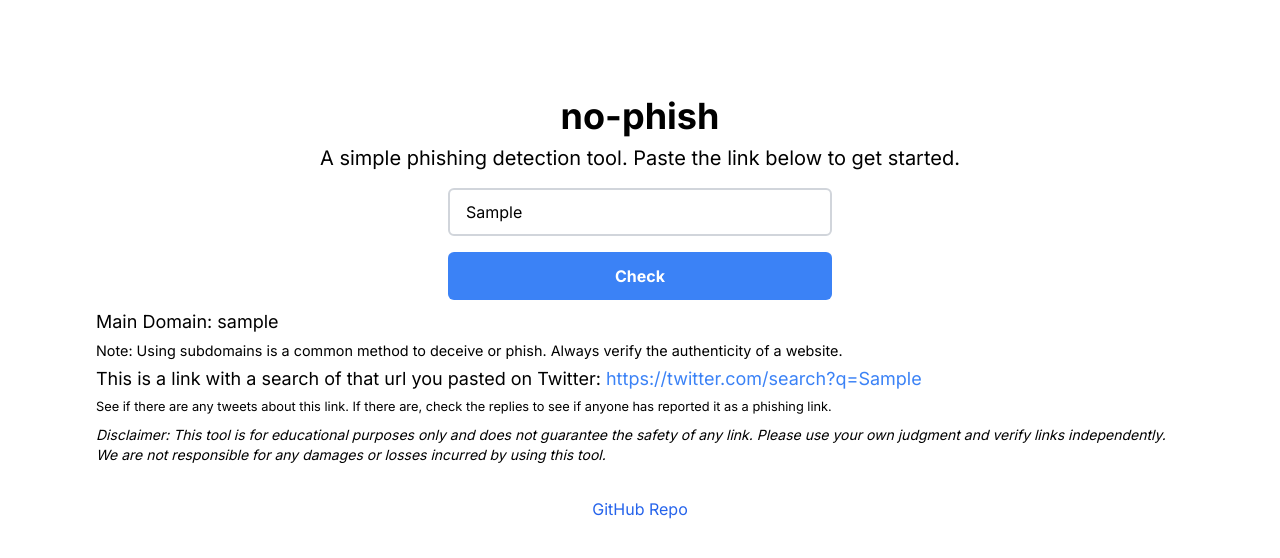
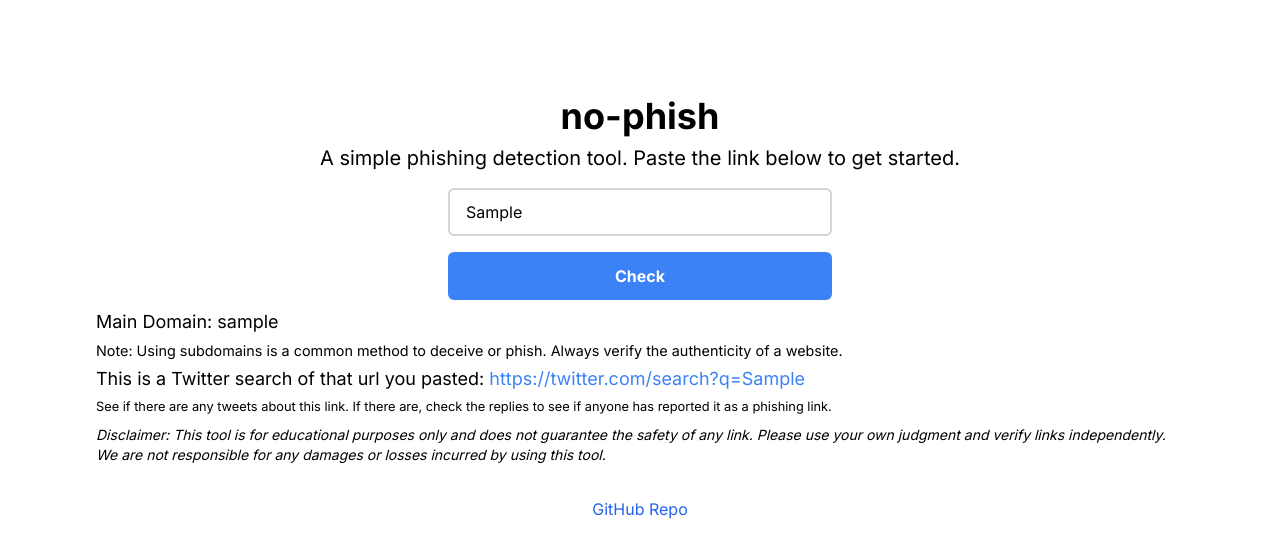
Before and after one commit to jarrensj/no-phish, a Next.js app: page / in a window 1280 px wide. Both pictures are taken after typing "Sample" into the empty fields and a click on the button "Check". Shown: the top 558 px of the page. Built offline with nearby package versions, Linux system fonts and the light colour scheme.

Commit message:
fix wording about Twitter search

```diff
--- a/components/Tool.tsx
+++ b/components/Tool.tsx
@@ -64,7 +64,7 @@ export default function Tool() {
             {url && (
               <>
                 <p className="text-lg">
-                    This is a link with a search of that url you pasted on Twitter:&nbsp;
+                    This is a Twitter search of that url you pasted:&nbsp;
                     <Link href={`https://twitter.com/search?q=${url}`}>
                     <span className="text-blue-500">https://twitter.com/search?q={url}</span>
                     </Link>
```
